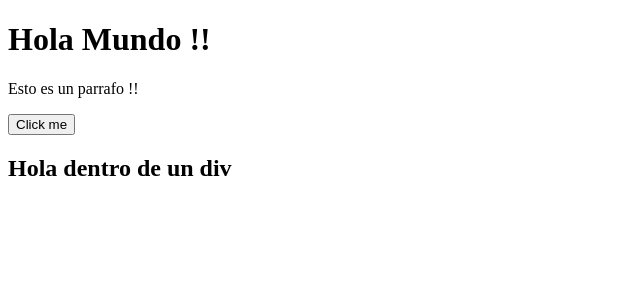
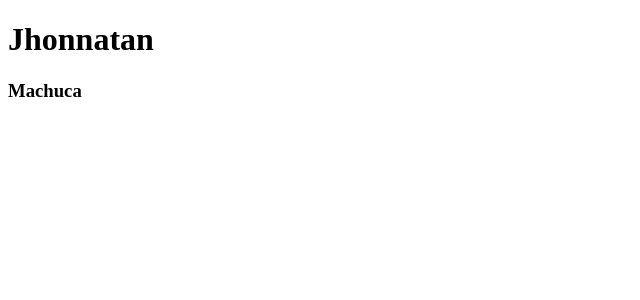
Before and after one commit to JFelipex3/first-steps, a React (Vite) app: page / in a window 1280 px wide. Shown: the top 300 px of the page, without its empty margins (0-640 px from the left). Built offline with nearby package versions, Linux system fonts and the light colour scheme.

Commit message:
Segundo Componente: Tarea

```diff
--- /dev/null
+++ b/src/MyAwesomeApp.tsx
@@ -0,0 +1,25 @@
+// Tarea
+// Crear un componente de React dentro del src lladamo MyAwesomeApp
+// El componente debe de retornar (cambiar el nombre)
+// <h1>Fernando</h1>
+// <h3>Herrera</h3>
+// Hacer las configuraciones respectivas para poder ver el componente en pantalla.
+
+// export function MyAwesomeApp() {
+//     return (
+//         <>
+//             <h1>Jhonnatan</h1>
+//             <h3>Machuca</h3>
+//         </>
+//     );
+// }
+
+// Version como función de flecha
+export const MyAwesomeApp = () => {
+    return (
+        <>
+            <h1>Jhonnatan</h1>
+            <h3>Machuca</h3>
+        </>
+    )
+}
--- a/src/main.tsx
+++ b/src/main.tsx
@@ -1,9 +1,11 @@
 import { StrictMode } from 'react'
 import { createRoot } from 'react-dom/client'
 import { FirstStepsApp } from './FirstStepsApp';
+import { MyAwesomeApp } from './MyAwesomeApp';
 
 createRoot(document.getElementById('root')!).render(
   <StrictMode>
-    <FirstStepsApp />
+    {/* <FirstStepsApp /> */}
+    <MyAwesomeApp />
   </StrictMode>
 );
```
